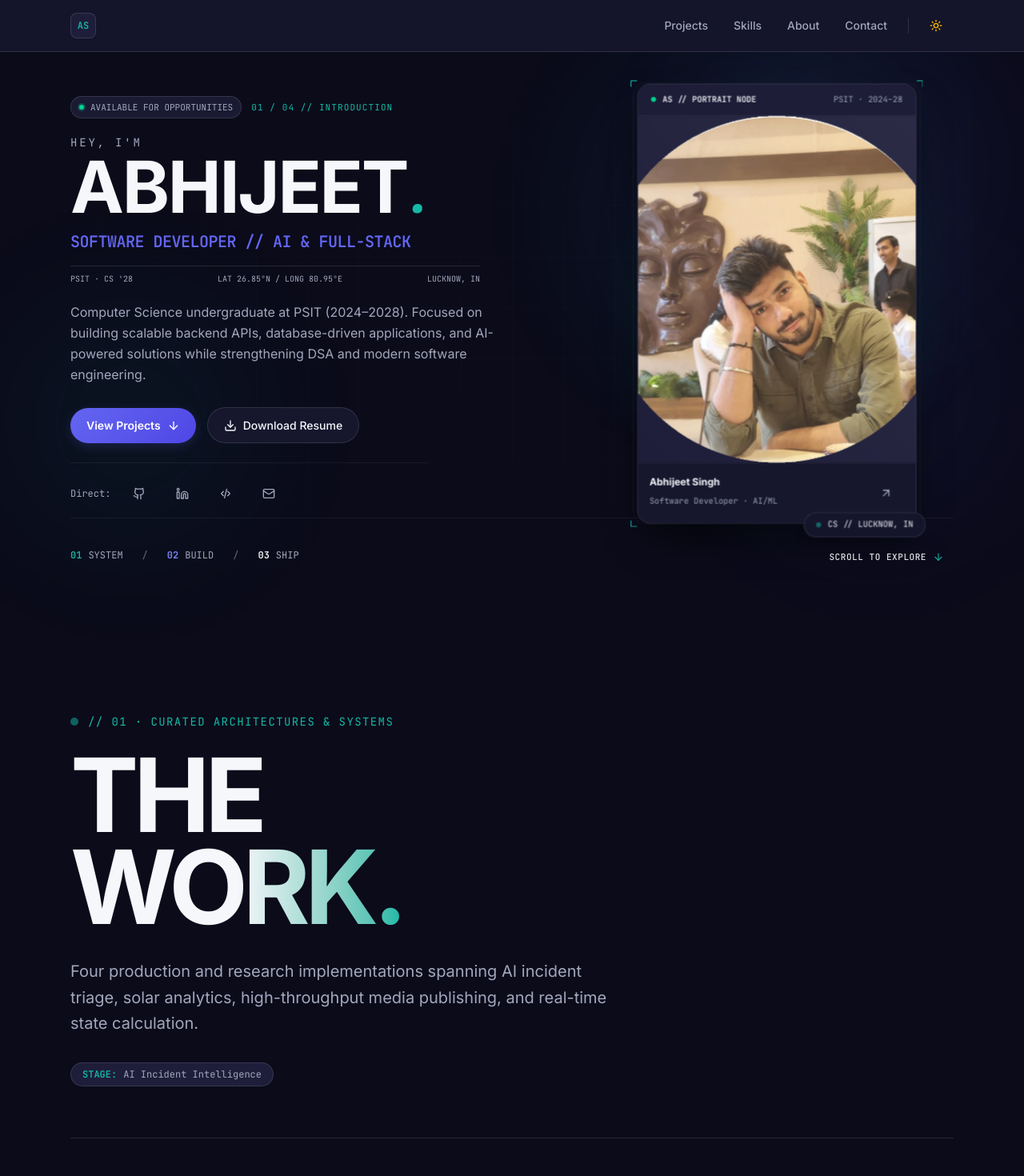
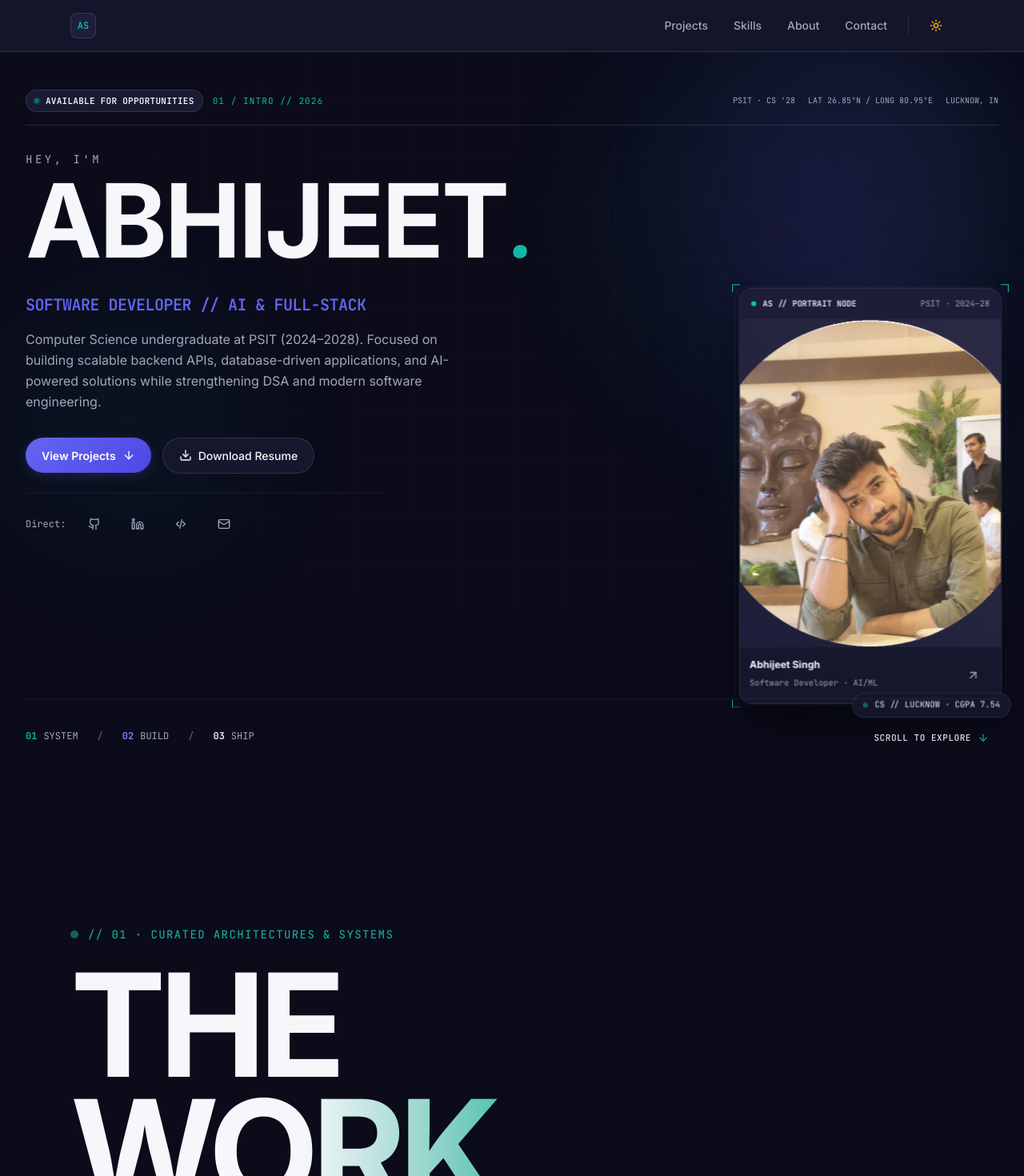
Before and after one commit to Abhijeet-Singh-01/Portfolio, a React (Vite) app: page / in a window 1280 px wide. Shown: the top 1470 px of the page at 80% size. Built offline with nearby package versions, Linux system fonts and the light colour scheme.

Commit message:
feat(choreography): elevate THE WORK portal transition and semantic hero footer

```diff
--- a/src/components/Hero/Hero.tsx
+++ b/src/components/Hero/Hero.tsx
@@ -39,64 +39,72 @@ export const Hero: React.FC = () => {
   return (
     <section
       id="home"
-      className="relative min-h-[calc(100svh-4rem)] flex flex-col justify-between pt-20 sm:pt-24 lg:pt-28 pb-8 sm:pb-12 px-4 sm:px-6 max-w-6xl mx-auto overflow-hidden"
+      className="hero-section relative min-h-[calc(100svh-4rem)] lg:min-h-screen flex flex-col justify-between pt-20 sm:pt-24 lg:pt-28 pb-8 sm:pb-12 px-4 sm:px-6 lg:px-8 max-w-7xl mx-auto overflow-hidden"
     >
       {/* Layer 1: Ambient Background Illumination (CSS radial gradients, 0 JS) */}
       <div
-        className="pointer-events-none absolute -top-12 -right-12 w-[300px] sm:w-[480px] lg:w-[620px] h-[300px] sm:h-[480px] lg:h-[620px] bg-[radial-gradient(circle,rgba(99,102,241,0.12)_0%,rgba(20,184,166,0.05)_50%,transparent_70%)] blur-3xl opacity-75"
+        className="pointer-events-none absolute -top-16 -right-16 w-[340px] sm:w-[500px] lg:w-[680px] h-[340px] sm:h-[500px] lg:h-[680px] bg-[radial-gradient(circle,rgba(99,102,241,0.14)_0%,rgba(20,184,166,0.06)_50%,transparent_70%)] blur-3xl opacity-80"
         aria-hidden="true"
       />
 
-      {/* Main Editorial Canvas */}
-      <div className="w-full grid grid-cols-1 lg:grid-cols-12 gap-8 lg:gap-8 items-center my-auto">
-        {/* Left / Center-Dominant Typographic Hierarchy (7 cols desktop) */}
-        <div className="lg:col-span-7 flex flex-col items-start text-left z-10 order-1">
-          {/* System Micro-Header */}
-          <div className="hero-in-1 flex flex-wrap items-center gap-3 mb-4 sm:mb-5">
-            <div className="inline-flex items-center gap-2 px-2.5 py-1 rounded-full border border-[var(--border)] bg-[var(--surface-2)]/80 backdrop-blur-sm text-[11px] font-mono text-[var(--text-2)]">
-              <span className="w-1.5 h-1.5 rounded-full bg-emerald-400 ring-2 ring-emerald-400/25" aria-hidden="true" />
-              <span>AVAILABLE FOR OPPORTUNITIES</span>
+      {/* Layer 2: Subtle Architectural Grid Background Plane */}
+      <div
+        className="pointer-events-none absolute inset-0 bg-[linear-gradient(to_right,rgba(255,255,255,0.02)_1px,transparent_1px),linear-gradient(to_bottom,rgba(255,255,255,0.02)_1px,transparent_1px)] bg-[size:4rem_4rem] [mask-image:radial-gradient(ellipse_60%_50%_at_50%_40%,#000_70%,transparent_100%)] opacity-40"
+        aria-hidden="true"
+      />
+
+      {/* Top Architectural System Header */}
+      <header className="hero-in-1 w-full flex flex-wrap items-center justify-between gap-4 border-b border-[var(--border)] pb-4 mb-6 sm:mb-8 text-[11px] font-mono text-[var(--text-2)] z-10">
+        <div className="flex items-center gap-3">
+          <div className="inline-flex items-center gap-2 px-2.5 py-1 rounded-full border border-[var(--border)] bg-[var(--surface-2)]/80 backdrop-blur-sm">
+            <span className="w-1.5 h-1.5 rounded-full bg-emerald-400 ring-2 ring-emerald-400/25 animate-pulse" aria-hidden="true" />
+            <span className="text-[var(--text)] font-semibold tracking-wide">AVAILABLE FOR OPPORTUNITIES</span>
           </div>
-
-            <span className="text-[11px] font-mono tracking-widest text-[var(--accent-secondary)] uppercase">
-              01 / 04 // INTRODUCTION
+          <span className="tracking-widest text-[var(--accent-secondary)] uppercase hidden sm:inline">
+            01 / INTRO // 2026
           </span>
         </div>
 
-          {/* Editorial Display Heading (Rendered immediately for near-instant LCP) */}
-          <div className="mb-3">
-            <span className="text-xs sm:text-sm font-mono tracking-[0.2em] uppercase text-[var(--text-2)] mb-1 block">
+        <div className="flex items-center gap-4 text-[10px] text-[var(--text-2)]" aria-hidden="true">
+          <span>PSIT · CS '28</span>
+          <span className="hidden md:inline">LAT 26.85°N / LONG 80.95°E</span>
+          <span>LUCKNOW, IN</span>
+        </div>
+      </header>
+
+      {/* Unified Spatial Canvas Stage */}
+      <div className="hero-spatial-canvas relative w-full my-auto flex flex-col z-10">
+        {/* Massive Editorial Headline — Dominates the Viewport */}
+        <div className="hero-in-2 w-full mb-6 sm:mb-8">
+          <span className="text-xs sm:text-sm font-mono tracking-[0.25em] uppercase text-[var(--text-2)] mb-2 block">
             HEY, I'M
           </span>
-            <h1 className="text-5xl sm:text-6xl md:text-7xl lg:text-[clamp(3.5rem,7vw,5.75rem)] font-black tracking-tight uppercase leading-[0.94] text-[var(--text)] select-none">
+          <h1 className="text-6xl sm:text-7xl md:text-8xl lg:text-[clamp(4.75rem,9vw,8rem)] xl:text-[clamp(5.5rem,10vw,9.5rem)] font-black tracking-tight uppercase leading-[0.92] text-[var(--text)] select-none">
             ABHIJEET
-              <span className="text-[var(--accent-secondary)] font-serif italic text-4xl sm:text-5xl md:text-6xl lg:text-7xl ml-1">
+            <span className="text-[var(--accent-secondary)] font-serif italic text-5xl sm:text-6xl md:text-7xl lg:text-[clamp(4.5rem,8vw,7.5rem)] ml-1">
               .
             </span>
           </h1>
         </div>
 
+        {/* Spatial Composition Body: Asymmetric Stage Integrating Role, Narrative, CTAs and Floating 3D Portrait */}
+        <div className="grid grid-cols-1 lg:grid-cols-12 gap-8 lg:gap-10 items-start">
+          {/* Left/Center Text & CTAs Flow (7 cols on desktop) */}
+          <div className="lg:col-span-7 flex flex-col items-start text-left">
             {/* Technical Role Line */}
             <p className="hero-in-3 text-base sm:text-lg lg:text-xl font-bold font-mono tracking-tight text-[var(--accent-primary)] mb-4">
               SOFTWARE DEVELOPER // AI &amp; FULL-STACK
             </p>
 
-          {/* Architectural Hairline Divider */}
-          <div className="hero-in-4 w-full max-w-lg flex items-center justify-between border-t border-[var(--border)] pt-2 mb-5 text-[10px] font-mono text-[var(--text-2)]" aria-hidden="true">
-            <span>PSIT · CS '28</span>
-            <span>LAT 26.85°N / LONG 80.95°E</span>
-            <span>LUCKNOW, IN</span>
-          </div>
-
             {/* Grounded & Truthful Summary */}
-          <p className="hero-in-5 text-sm sm:text-base text-[var(--text-2)] max-w-xl leading-relaxed mb-7">
+            <p className="hero-in-4 text-sm sm:text-base text-[var(--text-2)] max-w-xl leading-relaxed mb-6 sm:mb-8">
               Computer Science undergraduate at PSIT (2024–2028). Focused on building scalable backend
               APIs, database-driven applications, and AI-powered solutions while strengthening DSA and
               modern software engineering.
             </p>
 
             {/* Action CTAs */}
-          <div className="hero-in-6 flex flex-wrap items-center gap-3.5 w-full sm:w-auto mb-6">
+            <div className="hero-in-5 flex flex-wrap items-center gap-3.5 w-full sm:w-auto mb-6">
               <button
                 type="button"
                 onClick={scrollToProjects}
@@ -116,8 +124,8 @@ export const Hero: React.FC = () => {
               </a>
             </div>
 
-          {/* Compact Social Links */}
-          <div className="hero-in-7 flex items-center gap-2.5 pt-4 border-t border-[var(--border-subtle)] w-full max-w-md">
+            {/* Direct Connect Links */}
+            <div className="hero-in-6 flex items-center gap-2.5 pt-4 border-t border-[var(--border-subtle)] w-full max-w-md">
               <span className="text-xs font-mono text-[var(--text-2)] mr-1">Direct:</span>
 
               <a
@@ -160,35 +168,35 @@ export const Hero: React.FC = () => {
             </div>
           </div>
 
-        {/* Right Column: Single Unified Physical Portrait Card (Order 2, shared desktop & mobile) */}
+          {/* Floating 3D Portrait Object (5 cols on desktop, centered on mobile) */}
           <div
-          className="lg:col-span-5 flex justify-center relative select-none order-2 my-4 lg:my-0"
+            className="lg:col-span-5 flex justify-center lg:justify-end relative select-none w-full"
             onPointerMove={handlePointerMove}
             onPointerLeave={handlePointerLeave}
           >
-          <div className="hero-in-core hero-3d-scene w-full max-w-[280px] sm:max-w-[320px] xl:max-w-[340px] min-h-[380px] sm:min-h-[420px]">
+            <div className="hero-in-core hero-3d-scene w-full max-w-[270px] sm:max-w-[300px] xl:max-w-[320px] min-h-[360px] sm:min-h-[400px]">
               <div ref={cardSceneRef} className="hero-3d-wrap relative flex items-center justify-center">
-              {/* Back Layer: Ambient Illumination Plane (-35px) */}
+                {/* Back Layer: Ambient Radial Illumination Plane (-35px) */}
                 <div
                   className="hero-plane-glow absolute -inset-6 rounded-3xl bg-[radial-gradient(ellipse_at_center,rgba(99,102,241,0.22)_0%,rgba(20,184,166,0.08)_50%,transparent_70%)] blur-xl pointer-events-none"
                   aria-hidden="true"
                 />
 
-              {/* Back Layer: Thin Geometric Architectural Wireframe (-15px) */}
+                {/* Back Layer: Thin Architectural Wireframe Guides (-15px) */}
                 <div
                   className="hero-plane-wire absolute -inset-3 rounded-2xl border border-[var(--border-subtle)] pointer-events-none"
                   aria-hidden="true"
                 >
-                <span className="absolute -top-1 -left-1 w-2 h-2 border-t border-l border-[var(--accent-secondary)]" />
-                <span className="absolute -top-1 -right-1 w-2 h-2 border-t border-r border-[var(--accent-secondary)]" />
-                <span className="absolute -bottom-1 -left-1 w-2 h-2 border-b border-l border-[var(--accent-secondary)]" />
-                <span className="absolute -bottom-1 -right-1 w-2 h-2 border-b border-r border-[var(--accent-secondary)]" />
+                  <span className="absolute -top-1 -left-1 w-2.5 h-2.5 border-t border-l border-[var(--accent-secondary)]" />
+                  <span className="absolute -top-1 -right-1 w-2.5 h-2.5 border-t border-r border-[var(--accent-secondary)]" />
+                  <span className="absolute -bottom-1 -left-1 w-2.5 h-2.5 border-b border-l border-[var(--accent-secondary)]" />
+                  <span className="absolute -bottom-1 -right-1 w-2.5 h-2.5 border-b border-r border-[var(--accent-secondary)]" />
                 </div>
 
                 {/* Middle Layer: The Physical Portrait Card (+32px) */}
                 <div className="hero-portrait-card relative w-full rounded-2xl bg-[var(--surface)] border border-[var(--border)] shadow-[0_24px_50px_-12px_rgba(0,0,0,0.65)] overflow-hidden">
-                {/* Physical Card Header */}
-                <div className="px-4 py-2.5 bg-[var(--surface-2)]/90 border-b border-[var(--border-subtle)] flex items-center justify-between text-[10px] font-mono text-[var(--text-2)]">
+                  {/* Physical Card Node Header */}
+                  <div className="px-3.5 py-2.5 bg-[var(--surface-2)]/90 border-b border-[var(--border-subtle)] flex items-center justify-between text-[10px] font-mono text-[var(--text-2)]">
                     <div className="flex items-center gap-2">
                       <span className="w-1.5 h-1.5 rounded-full bg-emerald-400" />
                       <span className="font-semibold text-[var(--text)]">AS // PORTRAIT NODE</span>
@@ -207,7 +215,7 @@ export const Hero: React.FC = () => {
                       fetchPriority="high"
                       className="w-full h-full object-cover select-none"
                     />
-                  {/* Subtle Inner Glass Highlight */}
+                    {/* Subtle Inner Glass Reflection */}
                     <div
                       className="absolute inset-0 bg-gradient-to-tr from-transparent via-white/5 to-white/10 pointer-events-none opacity-60"
                       aria-hidden="true"
@@ -215,7 +223,7 @@ export const Hero: React.FC = () => {
                   </div>
 
                   {/* Physical Card Footer */}
-                <div className="p-3.5 bg-[var(--surface)] border-t border-[var(--border-subtle)] flex items-center justify-between">
+                  <div className="p-3 bg-[var(--surface)] border-t border-[var(--border-subtle)] flex items-center justify-between">
                     <div>
                       <span className="text-xs font-bold text-[var(--text)] block leading-tight">
                         Abhijeet Singh
@@ -239,11 +247,12 @@ export const Hero: React.FC = () => {
 
                 {/* Front Layer: Floating System Metadata Badge (+52px) */}
                 <div
-                className="hero-portrait-badge absolute -bottom-3 -right-2 px-3.5 py-1.5 rounded-full bg-[var(--surface)]/95 backdrop-blur-md border border-[var(--border)] shadow-xl flex items-center gap-2 pointer-events-none text-[10px] font-mono text-[var(--text)]"
+                  className="hero-portrait-badge absolute -bottom-3 -right-2 px-3 py-1.5 rounded-full bg-[var(--surface)]/95 backdrop-blur-md border border-[var(--border)] shadow-xl flex items-center gap-2 pointer-events-none text-[10px] font-mono text-[var(--text)]"
                   aria-hidden="true"
                 >
                   <span className="w-1.5 h-1.5 rounded-full bg-[var(--accent-secondary)] animate-pulse" />
-                <span>CS // LUCKNOW, IN</span>
+                  <span>CS // LUCKNOW · CGPA 7.54</span>
+                </div>
               </div>
             </div>
           </div>
@@ -251,7 +260,7 @@ export const Hero: React.FC = () => {
       </div>
 
       {/* Hero Editorial Footer: System Triad & Minimal Scroll Indicator */}
-      <div className="w-full pt-6 mt-auto border-t border-[var(--border-subtle)] flex flex-col sm:flex-row items-center justify-between gap-4 text-xs font-mono text-[var(--text-2)]">
+      <footer className="hero-in-7 w-full pt-6 mt-auto border-t border-[var(--border-subtle)] flex flex-col sm:flex-row items-center justify-between gap-4 text-xs font-mono text-[var(--text-2)] z-10">
         {/* System Triad */}
         <div className="flex items-center gap-6" aria-hidden="true">
           <div className="flex items-center gap-2">
@@ -280,7 +289,7 @@ export const Hero: React.FC = () => {
           <span className="font-mono font-medium">SCROLL TO EXPLORE</span>
           <ArrowDown className="w-3.5 h-3.5 text-[var(--accent-secondary)]" aria-hidden="true" />
         </button>
-      </div>
+      </footer>
     </section>
   );
 };
--- a/src/components/Projects/Projects.tsx
+++ b/src/components/Projects/Projects.tsx
@@ -7,9 +7,10 @@ import { GithubIcon } from '../common/BrandIcons';
 
 export const Projects: React.FC = () => {
   const [activeProjectId, setActiveProjectId] = useState<string>(projectsData[0].id);
+  const [isWorkActive, setIsWorkActive] = useState<boolean>(true);
 
   // Multi-threshold IntersectionObserver for cinematic scroll choreography
-  // Tracks active project chapter without continuous scroll listeners or RAF loops
+  // Tracks active project chapter and THE WORK portal without continuous scroll listeners or RAF loops
   useEffect(() => {
     if (typeof window === 'undefined' || !('IntersectionObserver' in window)) return;
 
@@ -38,13 +39,35 @@ export const Projects: React.FC = () => {
     const chapterElements = document.querySelectorAll('.project-chapter');
     chapterElements.forEach((el) => observer.observe(el));
 
-    return () => observer.disconnect();
+    let workObserver: IntersectionObserver | null = null;
+    const workTransitionEl = document.getElementById('the-work-transition');
+    if (workTransitionEl) {
+      workObserver = new IntersectionObserver(
+        (entries) => {
+          entries.forEach((entry) => {
+            setIsWorkActive(entry.isIntersecting);
+          });
+        },
+        { threshold: 0.15, rootMargin: '-10% 0px -10% 0px' }
+      );
+      workObserver.observe(workTransitionEl);
+    }
+
+    return () => {
+      observer.disconnect();
+      if (workObserver) workObserver.disconnect();
+    };
   }, []);
 
   return (
     <section id="projects" className="py-20 sm:py-32 px-4 sm:px-6 max-w-6xl mx-auto">
-      {/* Cinematic Pause: THE WORK. */}
-      <div className="min-h-[50vh] sm:min-h-[60vh] flex flex-col justify-center mb-16 sm:mb-24 border-b border-[var(--border)] pb-12 sm:pb-16 reveal-item">
+      {/* Full-screen Cinematic Chapter Transition: THE WORK. */}
+      <div
+        id="the-work-transition"
+        className={`the-work-stage min-h-[80svh] sm:min-h-[90svh] flex flex-col justify-center mb-16 sm:mb-24 border-b border-[var(--border)] pb-12 sm:pb-20 transition-all duration-700 ease-out select-none ${
+          isWorkActive ? 'opacity-100 scale-100' : 'opacity-40 scale-[0.98]'
+        }`}
+      >
         <div className="flex items-center gap-3 mb-6">
           <span className="w-2.5 h-2.5 rounded-full bg-[var(--accent-secondary)] animate-pulse" aria-hidden="true" />
           <span className="text-xs sm:text-sm font-mono tracking-widest text-[var(--accent-secondary)] uppercase">
@@ -52,7 +75,7 @@ export const Projects: React.FC = () => {
           </span>
         </div>
 
-        <h2 className="text-6xl sm:text-8xl lg:text-9xl font-black tracking-tighter text-[var(--text)] uppercase leading-[0.9] select-none">
+        <h2 className="text-6xl sm:text-8xl md:text-9xl lg:text-[clamp(6.5rem,14vw,12.5rem)] font-black tracking-tighter text-[var(--text)] uppercase leading-[0.88] select-none">
           THE <br />
           <span className="text-transparent bg-clip-text bg-gradient-to-r from-[var(--text)] via-[var(--text)] to-[var(--accent-secondary)]">
             WORK.
@@ -63,10 +86,16 @@ export const Projects: React.FC = () => {
           Four production and research implementations spanning AI incident triage, solar analytics, high-throughput media publishing, and real-time state calculation.
         </p>
 
-        {/* Live Active Chapter Tracker Badge */}
-        <div className="mt-8 inline-flex items-center gap-2 self-start px-3.5 py-1.5 rounded-full bg-[var(--surface-2)] border border-[var(--border)] text-xs font-mono text-[var(--text-2)]">
-          <span className="text-[var(--accent-secondary)] font-semibold">STAGE:</span>
-          <span>{projectsData.find((p) => p.id === activeProjectId)?.name}</span>
+        {/* Live Active Chapter Tracker Badge & Stage Prompt */}
+        <div className="mt-10 flex flex-wrap items-center justify-between gap-4">
+          <div className="inline-flex items-center gap-2 px-3.5 py-1.5 rounded-full bg-[var(--surface-2)] border border-[var(--border)] text-xs font-mono text-[var(--text-2)]">
+            <span className="text-[var(--accent-secondary)] font-semibold">STAGE:</span>
+            <span>{projectsData.find((p) => p.id === activeProjectId)?.name}</span>
+          </div>
+
+          <div className="inline-flex items-center gap-2 text-xs font-mono text-[var(--text-2)]/70">
+            <span>01 — 04 / CHRONOLOGY</span>
+          </div>
         </div>
       </div>
 
--- a/src/index.css
+++ b/src/index.css
@@ -397,6 +397,7 @@
     transform: none !important;
     transition: none !important;
   }
+  .the-work-stage,
   .project-chapter-stage,
   .chapter-active,
   .chapter-subordinate {
@@ -421,6 +422,7 @@
     transition-duration: 0.01ms !important;
     scroll-behavior: auto !important;
   }
+  .the-work-stage,
   .reveal-item {
     opacity: 1 !important;
     transform: none !important;
```
Lines whose indentation alone changed are shown as unchanged.
